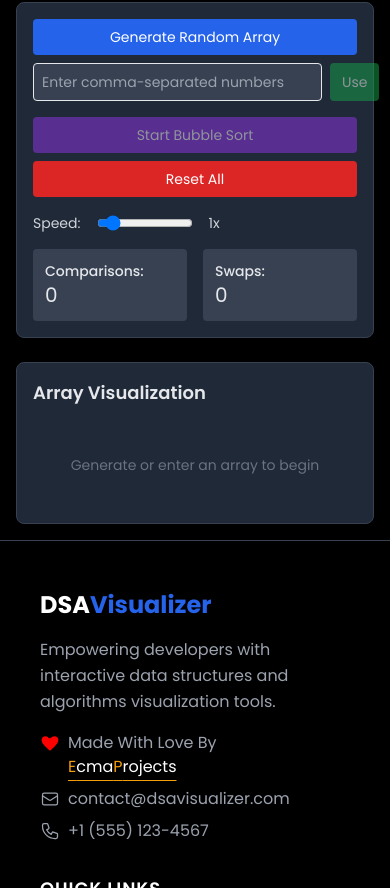
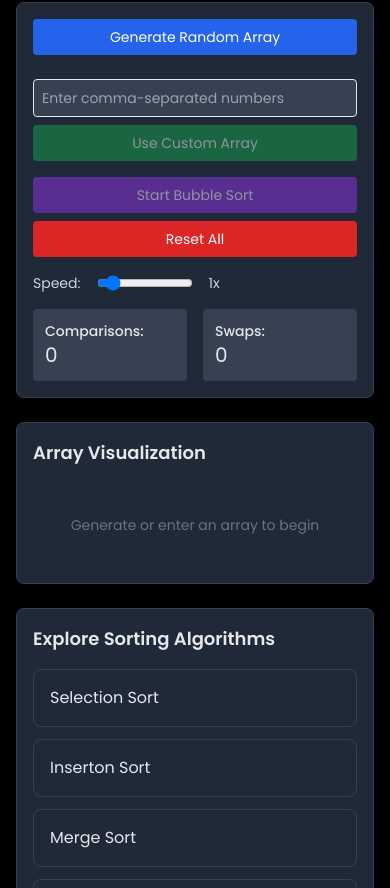
Before and after one commit to Sohan-Rout/DSA, a Next.js app: page /visualizer/sorting/bubblesort in a window 390 px wide. Shown: the part 1916-2804 px from the top of the page. Built offline with nearby package versions, Linux system fonts and the light colour scheme; no server answers.

Commit message:
added bubble sort

```diff
--- /dev/null
+++ b/app/components/ui/customArrayInput.jsx
@@ -0,0 +1,59 @@
+"use client";
+import { useState } from "react";
+
+const CustomArrayInput = ({ onUseCustomArray, disabled, className }) => {
+  const [customArray, setCustomArray] = useState("");
+
+  const handleUseCustomArray = () => {
+    const elements = customArray.split(",").map((el) => parseInt(el.trim()));
+    if (elements.some(isNaN)) {
+      alert("Please enter valid numbers separated by commas");
+      return;
+    }
+    onUseCustomArray(elements);
+  };
+
+  return (
+    <div className={`${className}`}>
+      {/* Mobile layout (stacked) */}
+      <div className="md:hidden flex flex-col gap-2">
+        <input
+          type="text"
+          value={customArray}
+          onChange={(e) => setCustomArray(e.target.value)}
+          placeholder="Enter comma-separated numbers"
+          className="w-full p-2 border rounded dark:bg-gray-700 text-sm sm:text-base"
+          disabled={disabled}
+        />
+        <button
+          onClick={handleUseCustomArray}
+          disabled={disabled || !customArray}
+          className="bg-green-600 hover:bg-green-700 text-white px-4 py-2 rounded disabled:opacity-50 text-sm sm:text-base"
+        >
+          Use Custom Array
+        </button>
+      </div>
+
+      {/* Desktop layout (side by side) */}
+      <div className="hidden md:flex items-end gap-2 w-full">
+        <input
+          type="text"
+          value={customArray}
+          onChange={(e) => setCustomArray(e.target.value)}
+          placeholder="Enter comma-separated numbers"
+          className="flex-1 p-2 border rounded dark:bg-gray-700 text-sm sm:text-base"
+          disabled={disabled}
+        />
+        <button
+          onClick={handleUseCustomArray}
+          disabled={disabled || !customArray}
+          className="bg-green-600 hover:bg-green-700 text-white px-4 py-2 rounded disabled:opacity-50 text-sm sm:text-base h-[42px]"
+        >
+          Use
+        </button>
+      </div>
+    </div>
+  );
+};
+
+export default CustomArrayInput;
--- /dev/null
+++ b/app/components/ui/exploreOther.jsx
@@ -0,0 +1,27 @@
+const ExploreOther = ({ title, links, columns = "4" }) => {
+  // Map the columns prop to Tailwind grid classes
+  const gridColumns = {
+    "2": "sm:grid-cols-2",
+    "3": "sm:grid-cols-2 lg:grid-cols-3",
+    "4": "sm:grid-cols-2 lg:grid-cols-4",
+  }[columns] || "sm:grid-cols-2 lg:grid-cols-4";
+
+  return (
+    <div className="bg-white dark:bg-gray-800 p-4 sm:p-6 rounded-lg shadow-md border border-gray-200 dark:border-gray-700 mt-6">
+      <h2 className="text-lg sm:text-xl font-semibold mb-4">{title}</h2>
+      <div className={`grid grid-cols-1 ${gridColumns} gap-3`}>
+        {links.map((link, index) => (
+          <a
+            key={index}
+            href={link.url}
+            className="group/item block p-4 rounded-lg border border-gray-200 dark:border-gray-700 hover:border-blue-500 dark:hover:border-blue-400 transition-colors hover:bg-blue-50 dark:hover:bg-blue-900/20"
+          >
+            <span className="text-gray-800 dark:text-gray-200 group-hover/item:text-blue-600 dark:group-hover/item:text-blue-400">{link.text}</span>
+          </a>
+        ))}
+      </div>
+    </div>
+  );
+};
+
+export default ExploreOther;
--- a/app/visualizer/sorting/bubblesort/animation.jsx
+++ b/app/visualizer/sorting/bubblesort/animation.jsx
@@ -4,6 +4,8 @@
 import Footer from "@/app/components/footer";
 import ArrayGenerator from "@/app/components/ui/randomArray";
 import Content from "@/app/visualizer/sorting/bubblesort/content";
+import CustomArrayInput from "@/app/components/ui/customArrayInput";
+import ExploreOther from "@/app/components/ui/exploreOther";
 
 const BubbleSortVisualizer = () => {
   const [array, setArray] = useState([]);
@@ -127,29 +129,22 @@
           {/* Controls */}
           <div className="bg-white dark:bg-gray-800 p-4 sm:p-6 rounded-lg shadow-md mb-6 md:mb-8 border border-gray-200 dark:border-gray-700">
             <div className="grid grid-cols-1 md:grid-cols-2 gap-4 mb-4">
-                <div>
-                  {/* Replace the old button with the new component */}
-                  <ArrayGenerator onGenerate={handleArrayGenerated} disabled={sorting} />
-
-                  <div className="flex gap-2">
-                    <input
-                      type="text"
-                      value={customArray}
-                      onChange={(e) => setCustomArray(e.target.value)}
-                      placeholder="Enter comma-separated numbers"
-                      className="flex-1 p-2 border rounded dark:bg-gray-700 text-sm sm:text-base"
+              <div className="flex flex-col gap-4">
+                <ArrayGenerator
+                  onGenerate={handleArrayGenerated}
                   disabled={sorting}
                 />
-                    <button
-                      onClick={useCustomArray}
-                      disabled={sorting || !customArray}
-                      className="bg-green-600 hover:bg-green-700 text-white px-3 sm:px-4 py-2 rounded disabled:opacity-50 text-sm sm:text-base"
-                    >
-                      Use
-                    </button>
+                <CustomArrayInput
+                  onUseCustomArray={(arr) => {
+                    setArray(arr);
+                    setSorted(false);
+                    resetStats();
+                  }}
+                  disabled={sorting}
+                  className="w-full"
+                />
               </div>
-                </div>
-                <div className="flex flex-col gap-2">
+              <div className="flex flex-col gap-2 justify-between">
                 <button
                   onClick={bubbleSort}
                   disabled={!array.length || sorting || sorted}
@@ -168,7 +163,9 @@
 
             {/* Speed controls */}
             <div className="flex items-center gap-4 mb-4">
-                <span className="text-gray-700 dark:text-gray-300 text-sm sm:text-base">Speed:</span>
+              <span className="text-gray-700 dark:text-gray-300 text-sm sm:text-base">
+                Speed:
+              </span>
               <input
                 type="range"
                 min="0.5"
@@ -179,7 +176,9 @@
                 className="w-24 sm:w-32"
                 disabled={sorting}
               />
-                <span className="text-gray-700 dark:text-gray-300 text-sm sm:text-base">{speed}x</span>
+              <span className="text-gray-700 dark:text-gray-300 text-sm sm:text-base">
+                {speed}x
+              </span>
             </div>
 
             {/* Stats */}
@@ -197,7 +196,9 @@
 
           {/* Visualization */}
           <div className="bg-white dark:bg-gray-800 p-4 sm:p-6 rounded-lg shadow-md border border-gray-200 dark:border-gray-700">
-              <h2 className="text-lg sm:text-xl font-semibold mb-4">Array Visualization</h2>
+            <h2 className="text-lg sm:text-xl font-semibold mb-4">
+              Array Visualization
+            </h2>
             {array.length > 0 ? (
               <div className="flex flex-wrap gap-2 sm:gap-4 justify-center">
                 {array.map((value, index) => {
@@ -234,11 +235,23 @@
             )}
           </div>
         </div>
+
+        <ExploreOther
+          title="Explore Sorting Algorithms"
+          links={[
+            { text: "Selection Sort", url: "/visualizer/sorting/selectionsort" },
+            { text: "Inserton Sort", url: "/visualizer/sorting/insertionsort" },
+            { text: "Merge Sort", url: "/visualizer/sorting/mergesort" },
+            { text: "Quick Sort" , url: "/visualizer/sorting/quicksort"},
+            { text: "Heap Sort", url: "/algorithms/sorting/heap" },
+          ]}
+        />
       </main>
+
       <div>
         <div className="bg-gray-700 z-10 h-[1px]"></div>
       </div>
-        <Footer/>
+      <Footer />
     </div>
   );
 };
```
Lines whose indentation alone changed are shown as unchanged.
